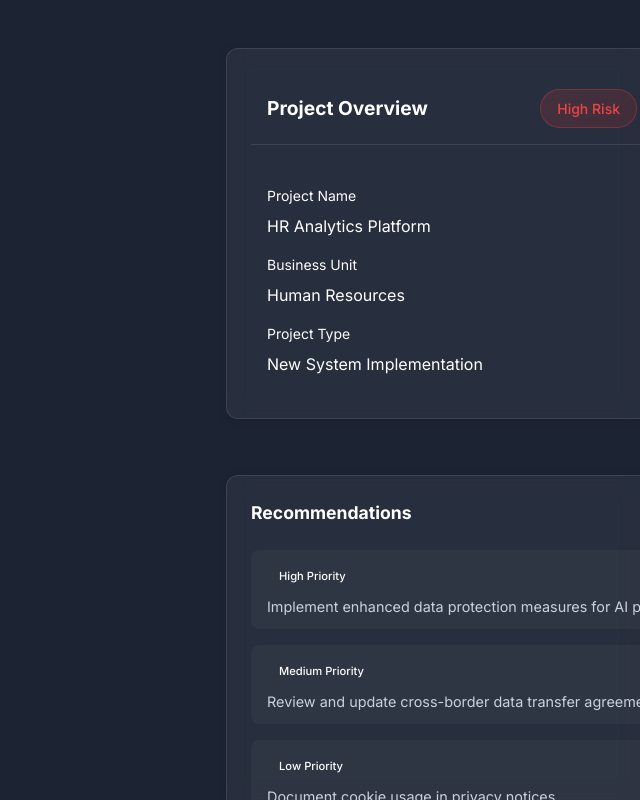
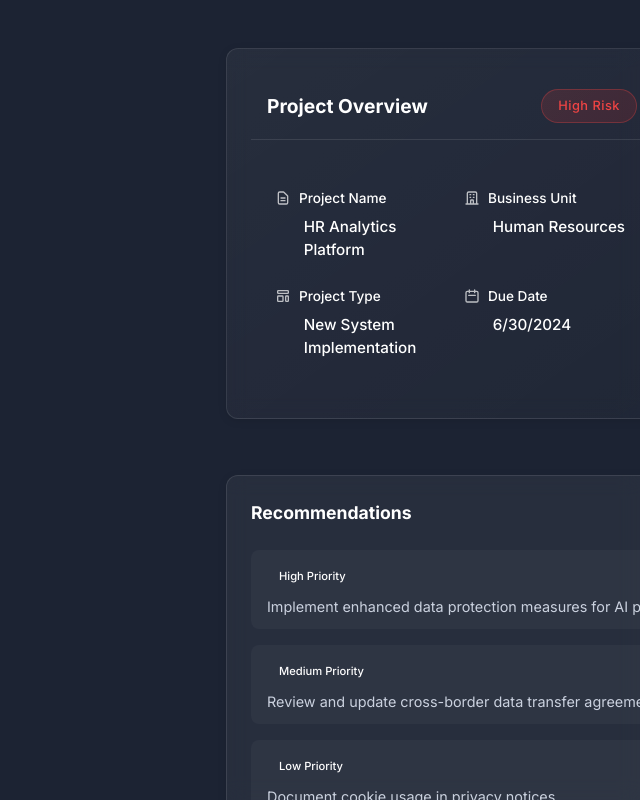
Before and after one commit to aigapriv/privacy-hub-demo, a React (Vite) app: page /auto-assessment in a window 1280 px wide. Shown: the whole page, without its empty margins (640-1280 px from the left). Built offline with nearby package versions, Linux system fonts and the light colour scheme.

Commit message:
feat: updated card details in auto assessment

```diff
--- a/src/pages/AutoAssessment.jsx
+++ b/src/pages/AutoAssessment.jsx
@@ -7,6 +7,7 @@ const AutoAssessment = () => {
     projectName: "HR Analytics Platform",
     businessUnit: "Human Resources",
     projectType: "New System Implementation",
+    dueDate: "2024-06-30",
     dataCategories: ["Personal Data", "Sensitive Data"],
     aiUsage: "Yes",
     cookieUsage: "Yes",
@@ -39,16 +40,44 @@ const AutoAssessment = () => {
             <div className="card-content">
               <div className="info-grid">
                 <div className="info-item">
-                  <label>Project Name</label>
+                  <label>
+                    <svg className="info-icon" viewBox="0 0 24 24" fill="none" stroke="currentColor">
+                      <path strokeLinecap="round" strokeLinejoin="round" strokeWidth={2}
+                        d="M9 12h6m-6 4h6m2 5H7a2 2 0 01-2-2V5a2 2 0 012-2h5.586a1 1 0 01.707.293l5.414 5.414a1 1 0 01.293.707V19a2 2 0 01-2 2z" />
+                    </svg>
+                    Project Name
+                  </label>
                   <span>{privacyReviewData.projectName}</span>
                 </div>
                 <div className="info-item">
-                  <label>Business Unit</label>
+                  <label>
+                    <svg className="info-icon" viewBox="0 0 24 24" fill="none" stroke="currentColor">
+                      <path strokeLinecap="round" strokeLinejoin="round" strokeWidth={2}
+                        d="M19 21V5a2 2 0 00-2-2H7a2 2 0 00-2 2v16m14 0h2m-2 0h-5m-9 0H3m2 0h5M9 7h1m-1 4h1m4-4h1m-1 4h1m-5 10v-5a1 1 0 011-1h2a1 1 0 011 1v5m-4 0h4" />
+                    </svg>
+                    Business Unit
+                  </label>
                   <span>{privacyReviewData.businessUnit}</span>
                 </div>
                 <div className="info-item">
-                  <label>Project Type</label>
+                  <label>
+                    <svg className="info-icon" viewBox="0 0 24 24" fill="none" stroke="currentColor">
+                      <path strokeLinecap="round" strokeLinejoin="round" strokeWidth={2}
+                        d="M4 5a1 1 0 011-1h14a1 1 0 011 1v2a1 1 0 01-1 1H5a1 1 0 01-1-1V5zM4 13a1 1 0 011-1h6a1 1 0 011 1v6a1 1 0 01-1 1H5a1 1 0 01-1-1v-6zM16 13a1 1 0 011-1h2a1 1 0 011 1v6a1 1 0 01-1 1h-2a1 1 0 01-1-1v-6z" />
+                    </svg>
+                    Project Type
+                  </label>
                   <span>{privacyReviewData.projectType}</span>
+                </div>
+                <div className="info-item">
+                  <label>
+                    <svg className="info-icon" viewBox="0 0 24 24" fill="none" stroke="currentColor">
+                      <path strokeLinecap="round" strokeLinejoin="round" strokeWidth={2}
+                        d="M8 7V3m8 4V3m-9 8h10M5 21h14a2 2 0 002-2V7a2 2 0 00-2-2H5a2 2 0 00-2 2v12a2 2 0 002 2z" />
+                    </svg>
+                    Due Date
+                  </label>
+                  <span>{new Date(privacyReviewData.dueDate).toLocaleDateString()}</span>
                 </div>
               </div>
             </div>
--- a/src/styles/AutoAssessment.css
+++ b/src/styles/AutoAssessment.css
@@ -293,3 +293,56 @@
   display: flex;
   align-items: center;
 }
+
+.overview-card {
+  background: linear-gradient(145deg, rgba(255, 255, 255, 0.05), rgba(255, 255, 255, 0.02));
+}
+
+.info-grid {
+  display: grid;
+  grid-template-columns: repeat(2, 1fr);
+  gap: 1.5rem;
+  padding: 0.5rem;
+}
+
+.info-item {
+  display: flex;
+  flex-direction: column;
+  gap: 0.5rem;
+}
+
+.info-item label {
+  display: flex;
+  align-items: center;
+  gap: 0.5rem;
+  font-size: 0.85rem;
+  color: var(--color-text-light);
+  font-weight: 500;
+}
+
+.info-item span {
+  font-size: 0.95rem;
+  color: var(--color-text);
+  font-weight: 500;
+  padding-left: 1.8rem;
+}
+
+.info-icon {
+  width: 16px;
+  height: 16px;
+  opacity: 0.7;
+}
+
+.risk-badge {
+  padding: 0.4rem 1rem;
+  border-radius: 20px;
+  font-size: 0.8rem;
+  font-weight: 500;
+  letter-spacing: 0.5px;
+}
+
+.risk-badge.high {
+  background: linear-gradient(135deg, rgba(239, 68, 68, 0.15), rgba(220, 38, 38, 0.15));
+  color: #ef4444;
+  border: 1px solid rgba(239, 68, 68, 0.3);
+}
```
